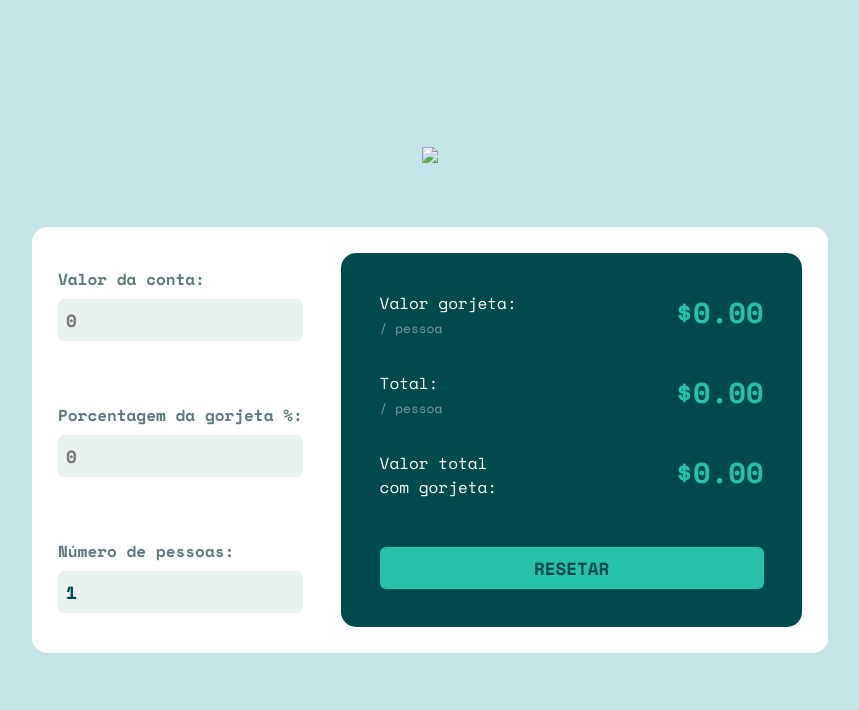
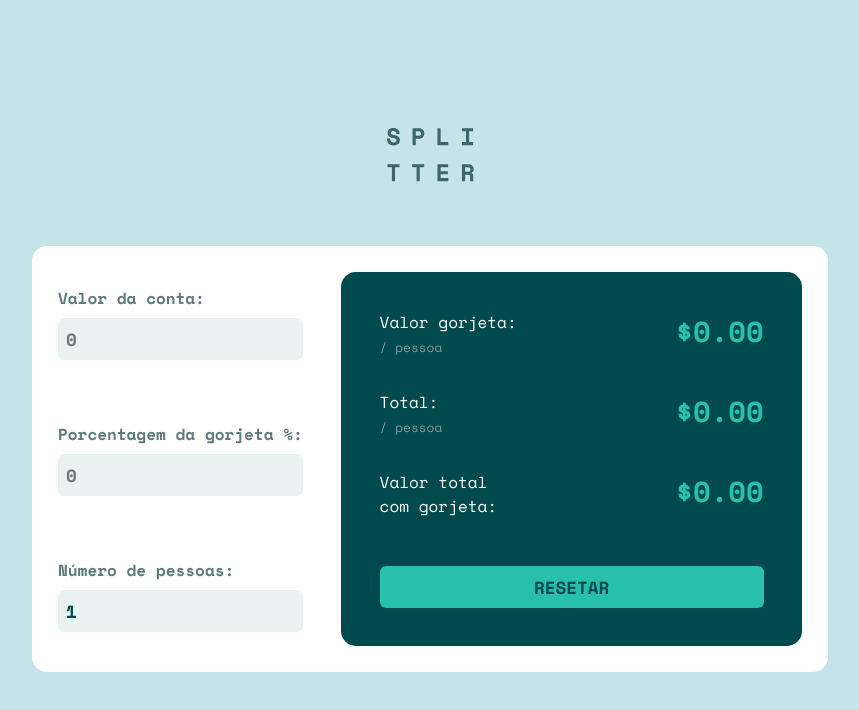
Before and after one commit to matheush9/calculadora-gorjeta, a plain HTML site: page index.html in a window 1280 px wide. Shown: the whole page, without its empty margins (210-1069 px from the left). Drawn offline with nearby package versions, Linux system fonts and the light colour scheme; the site is published under a folder, as on GitHub Pages, so addresses that start at the root find nothing.

Commit message:
Corrigindo bug da logo desaparecida

```diff
--- a/index.html
+++ b/index.html
@@ -11,7 +11,7 @@
 
 <body>
   <div class="main">
-    <img src="/icon/logo.svg">
+    <img src="icon/logo.svg">
 
     <div class="box">
       <div class="input-side">
```
